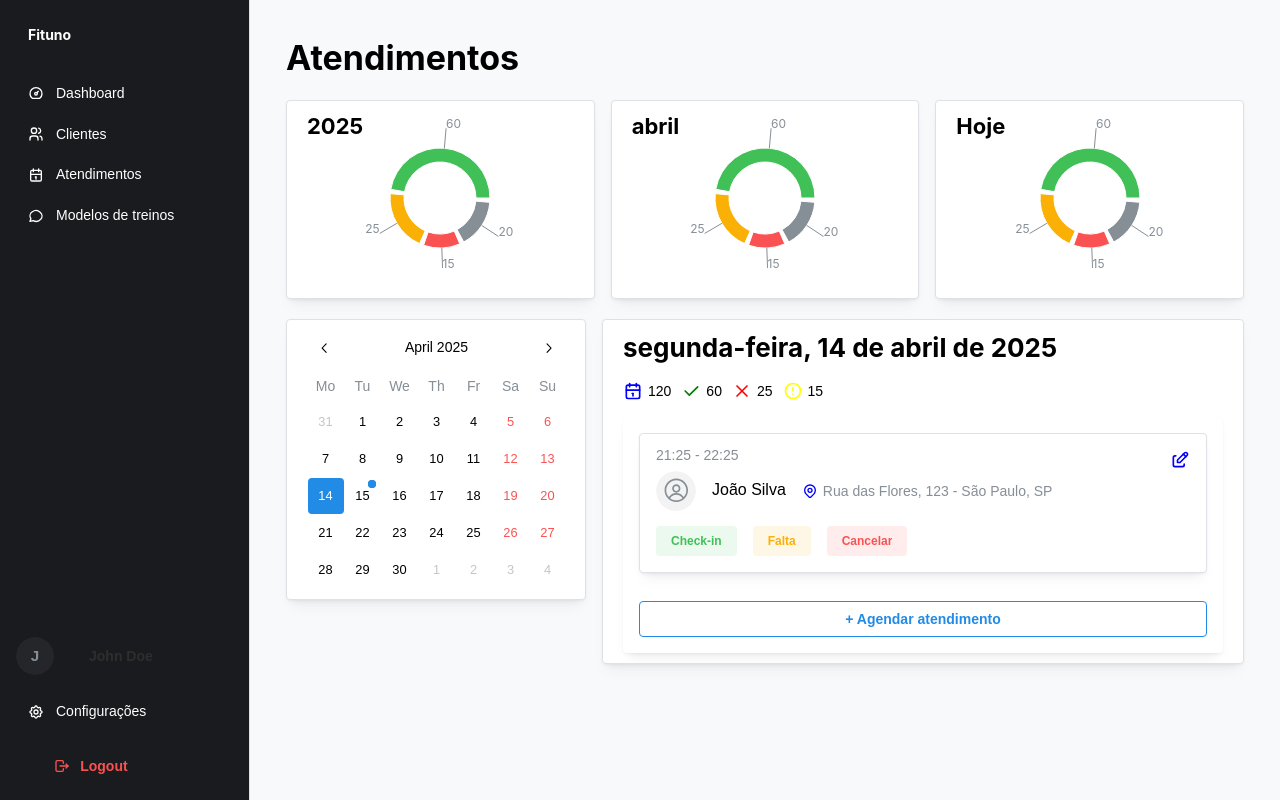
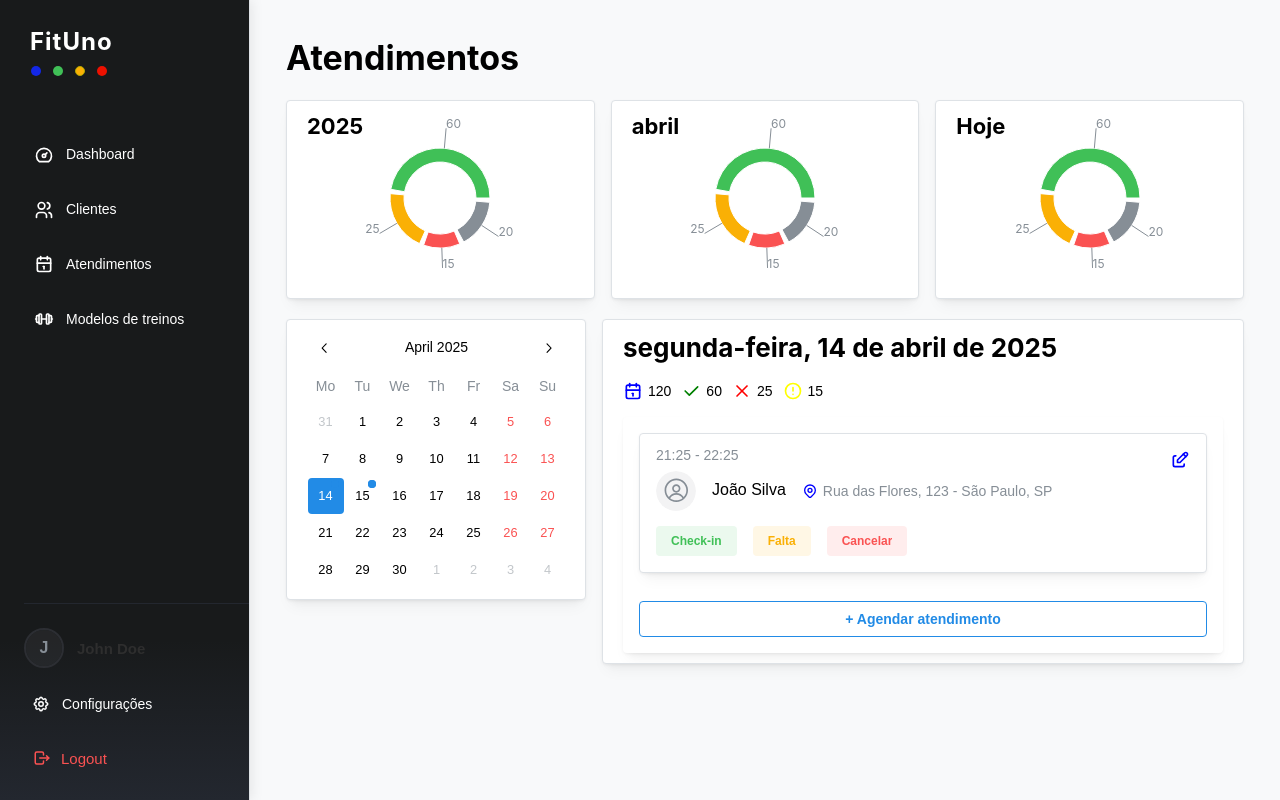
Before and after one commit to victorcp91/trainerapp, a Next.js app: page /dashboard/attendances in a window 1280 px wide. Built offline with nearby package versions, Linux system fonts and the light colour scheme; no server answers; a small style sheet from the web is missing.

Commit message:
navbar layout

```diff
--- a/src/app/dashboard/attendances/page.tsx
+++ b/src/app/dashboard/attendances/page.tsx
@@ -38,10 +38,6 @@ const CalendarPage = () => {
     formatted_address: string;
     place_id: string;
   } | null>(null);
-  const [userLocation, setUserLocation] = useState<{
-    lat: number;
-    lng: number;
-  }>({ lat: -23.5505, lng: -46.6333 }); // São Paulo como padrão
   const [totalAppointments, setTotalAppointments] = useState(0);
   const [completedAppointments, setCompletedAppointments] = useState(0);
   const [canceledAppointments, setCanceledAppointments] = useState(0);
@@ -86,26 +82,6 @@ const CalendarPage = () => {
   }>({ type: "cancel", appointmentId: null });
 
   const inputRef = useRef<HTMLInputElement | null>(null);
-
-  useEffect(() => {
-    if (navigator.geolocation) {
-      navigator.geolocation.getCurrentPosition(
-        (position) => {
-          const { latitude, longitude } = position.coords;
-          setUserLocation({ lat: latitude, lng: longitude });
-        },
-        (error) => {
-          console.warn("Erro ao obter localização do usuário:", error);
-          // Fallback para São Paulo
-          setUserLocation({ lat: -23.5505, lng: -46.6333 });
-        }
-      );
-    } else {
-      console.warn("Geolocalização não suportada pelo navegador.");
-      // Fallback para São Paulo
-      setUserLocation({ lat: -23.5505, lng: -46.6333 });
-    }
-  }, []);
 
   useEffect(() => {
     if (typeof window === "undefined" || !window.google || !inputRef.current)
@@ -609,7 +585,7 @@ const CalendarPage = () => {
             style={{ minWidth: 220 }}
             searchable
             required
-            nothingFound="Nenhum cliente encontrado"
+            nothingFoundMessage="Nenhum cliente encontrado"
             size="sm"
           />
         </Flex>
--- a/src/app/dashboard/clients/page.tsx
+++ b/src/app/dashboard/clients/page.tsx
@@ -31,6 +31,20 @@ import {
 import { useForm } from "@mantine/form";
 import { useRouter } from "next/navigation";
 import { showNotification } from "@mantine/notifications";
+
+type Client = {
+  id: string;
+  name: string;
+  age: number;
+  gender: string;
+  email: string;
+  phone: string;
+  tags: string[];
+  status: string;
+  type: string;
+  profilePicture: string;
+  startDate?: string;
+};
 
 const clients = [
   {
@@ -211,7 +225,7 @@ const ClientsPage = () => {
     setOccupiedIntervals(intervals);
   }, [selectedDate]);
 
-  const handleOpenScheduleModal = (client: any) => {
+  const handleOpenScheduleModal = (client: Client) => {
     setSelectedClient(client);
     setIsScheduleModalOpen(true);
     setSelectedDate(null);
@@ -223,7 +237,8 @@ const ClientsPage = () => {
   };
 
   const handleSchedule = () => {
-    if (!selectedDate || !startTime || !endTime || !location) return;
+    if (!selectedDate || !startTime || !endTime || !location || !selectedClient)
+      return;
     // Função auxiliar para adicionar dias
     function addDays(date: Date, days: number) {
       const d = new Date(date);
--- a/src/app/dashboard/layout.tsx
+++ b/src/app/dashboard/layout.tsx
@@ -15,9 +15,9 @@ import {
   IconDashboard,
   IconUsers,
   IconCalendar,
-  IconMessageCircle,
-  IconSettings, // adicionado o ícone de configurações
-  IconLogout, // adicionado o ícone de logout
+  IconBarbell,
+  IconSettings,
+  IconLogout,
 } from "@tabler/icons-react";
 
 export default function DashboardLayout({
@@ -37,60 +37,174 @@ export default function DashboardLayout({
       padding="md"
     >
       <AppShell.Navbar
-        p="md"
+        p={24}
+        pr={0}
         style={{
           display: "flex",
           flexDirection: "column",
           justifyContent: "space-between",
-          alignItems: "flex-start", // adicionado alinhamento à esquerda
-          backgroundColor: "#1A1B1E", // Cor de fundo ajustada
-          color: "#FFFFFF", // Cor do texto ajustada
+          alignItems: "stretch",
+          background: "linear-gradient(180deg, #181A1B 80%, #23272F 100%)",
+          color: "#fff",
+          boxShadow: "2px 0 12px rgba(0,0,0,0.08)",
+          minHeight: "100vh",
         }}
       >
-        <div>
-          <Burger opened={opened} onClick={toggle} hiddenFrom="sm" size="sm" />
-          <Title order={1} mb="lg" style={{ color: "#FFFFFF" }}>
-            <NavLink
-              label="Fituno"
-              href="/dashboard"
-              style={{ color: "#FFFFFF" }}
+        <Stack gap={32} style={{ flex: 1 }}>
+          <Group
+            justify="space-between"
+            align="center"
+            mb={24}
+            style={{ marginLeft: 2 }}
+          >
+            <Group gap={8} style={{ flexDirection: "column" }}>
+              <Burger
+                opened={opened}
+                onClick={toggle}
+                hiddenFrom="sm"
+                size="sm"
               />
+              <Title
+                order={2}
+                style={{
+                  color: "#fff",
+                  fontWeight: 700,
+                  fontSize: 24,
+                  letterSpacing: 1,
+                  marginLeft: 4,
+                  marginTop: 2,
+                }}
+              >
+                FitUno
               </Title>
+              <Group gap={12}>
+                <div
+                  style={{
+                    width: 10,
+                    height: 10,
+                    borderRadius: "50%",
+                    background: "#1327e7",
+                  }}
+                />
+                <div
+                  style={{
+                    width: 10,
+                    height: 10,
+                    borderRadius: "50%",
+                    background: "#40c057",
+                  }}
+                />
+                <div
+                  style={{
+                    width: 10,
+                    height: 10,
+                    borderRadius: "50%",
+                    background: "#fab005",
+                    border: "1px solid #b3a800",
+                  }}
+                />
+                <div
+                  style={{
+                    width: 10,
+                    height: 10,
+                    borderRadius: "50%",
+                    background: "#ed1100",
+                  }}
+                />
+              </Group>
+            </Group>
+          </Group>
+          <Stack gap={8}>
             <NavLink
               href="/dashboard"
               label="Dashboard"
-            leftSection={<IconDashboard size={16} />}
-            style={{ color: "#FFFFFF" }}
+              leftSection={<IconDashboard size={20} />}
+              style={{
+                color: "#fff",
+                fontWeight: 500,
+                fontSize: 16,
+                borderRadius: 8,
+                padding: 10,
+                marginBottom: 2,
+                transition: "background .2s, color .2s",
+              }}
+              active={false}
+              className="sidebar-link"
             />
             <NavLink
               href="/dashboard/clients"
               label="Clientes"
-            leftSection={<IconUsers size={16} />}
-            style={{ color: "#FFFFFF" }}
+              leftSection={<IconUsers size={20} />}
+              style={{
+                color: "#fff",
+                fontWeight: 500,
+                fontSize: 16,
+                borderRadius: 8,
+                padding: 10,
+                marginBottom: 2,
+                transition: "background .2s, color .2s",
+              }}
+              active={false}
+              className="sidebar-link"
             />
             <NavLink
               href="/dashboard/attendances"
               label="Atendimentos"
-            leftSection={<IconCalendar size={16} />}
-            style={{ color: "#FFFFFF" }}
+              leftSection={<IconCalendar size={20} />}
+              style={{
+                color: "#fff",
+                fontWeight: 500,
+                fontSize: 16,
+                borderRadius: 8,
+                padding: 10,
+                marginBottom: 2,
+                transition: "background .2s, color .2s",
+              }}
+              active={false}
+              className="sidebar-link"
             />
             <NavLink
               href="/dashboard/training-models"
               label="Modelos de treinos"
-            leftSection={<IconMessageCircle size={16} />}
-            style={{ color: "#FFFFFF" }}
+              leftSection={<IconBarbell size={20} />}
+              style={{
+                color: "#fff",
+                fontWeight: 500,
+                fontSize: 16,
+                borderRadius: 8,
+                padding: 10,
+                marginBottom: 2,
+                transition: "background .2s, color .2s",
+              }}
+              active={false}
+              className="sidebar-link"
             />
-        </div>
-        <Stack>
-          <Group>
-            <Avatar radius="xl" c="blue">
+          </Stack>
+        </Stack>
+        <Stack
+          gap={16}
+          style={{ borderTop: "1px solid #23272F", paddingTop: 24 }}
+        >
+          <Group gap={12} align="center">
+            <Avatar
+              radius="xl"
+              size={40}
+              c="blue"
+              style={{ border: "2px solid #2C2E33" }}
+            >
               J
             </Avatar>
             <Button
               variant="subtle"
               c="dark"
               onClick={() => (window.location.href = "/dashboard/account")}
-              style={{ color: "#FFFFFF" }}
+              style={{
+                color: "#fff",
+                fontWeight: 600,
+                fontSize: 15,
+                padding: 0,
+                background: "none",
+              }}
             >
               John Doe
             </Button>
@@ -98,15 +212,33 @@ export default function DashboardLayout({
           <NavLink
             label="Configurações"
             href="/dashboard/settings"
-            leftSection={<IconSettings size={16} />}
-            style={{ color: "#FFFFFF" }}
+            leftSection={<IconSettings size={18} />}
+            style={{
+              color: "#fff",
+              fontWeight: 500,
+              fontSize: 15,
+              borderRadius: 8,
+              padding: 8,
+              transition: "background .2s, color .2s",
+            }}
+            active={false}
+            className="sidebar-link"
           />
           <Button
             variant="subtle"
             c="red"
-            leftSection={<IconLogout size={16} />} // adicionado ícone de logout
+            leftSection={<IconLogout size={18} />}
             onClick={() => console.log("Logout")}
-            style={{ color: "#FFFFFF" }}
+            style={{
+              color: "#fff",
+              fontWeight: 500,
+              fontSize: 15,
+              borderRadius: 8,
+              padding: 8,
+              background: "none",
+              transition: "background .2s, color .2s",
+            }}
+            className="sidebar-link"
           >
             Logout
           </Button>
--- a/src/app/globals.css
+++ b/src/app/globals.css
@@ -29,3 +29,20 @@ body {
 .draggable {
   will-change: transform;
 }
+
+/* Sidebar link custom hover for better contrast and spacing */
+.sidebar-link {
+  display: flex;
+  text-decoration: none;
+}
+.sidebar-link:hover,
+.sidebar-link:focus {
+  background: #23272f !important;
+  color: #fff !important;
+  box-shadow: 0 2px 8px 0 rgba(0, 0, 0, 0.04);
+}
+
+.sidebar-link:active {
+  background: #181a1b !important;
+  color: #fff !important;
+}
```
Lines whose indentation alone changed are shown as unchanged.
